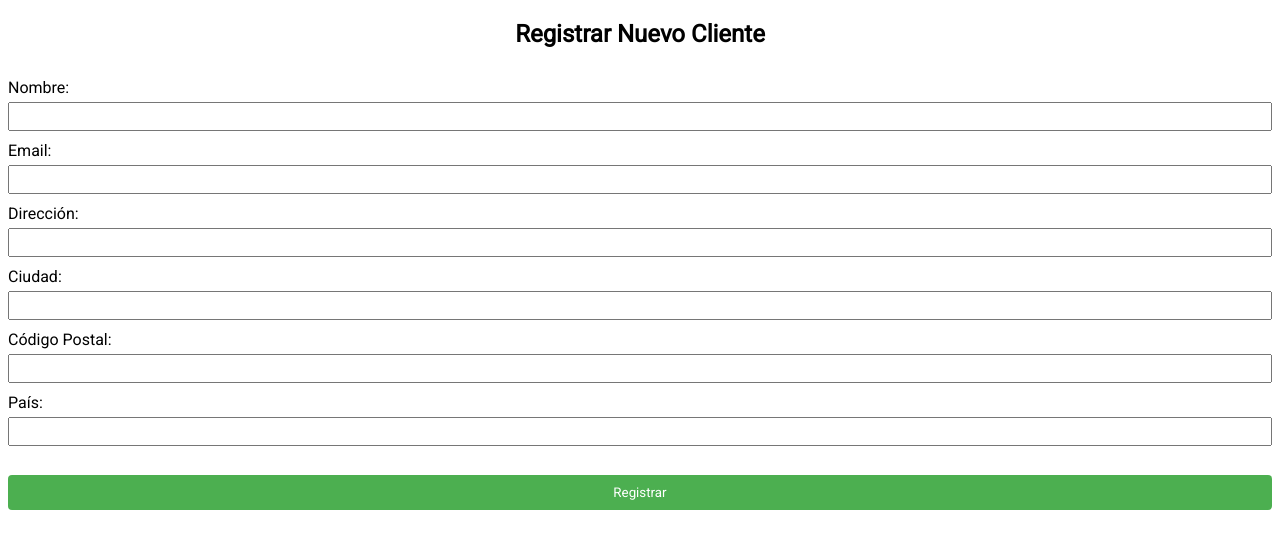
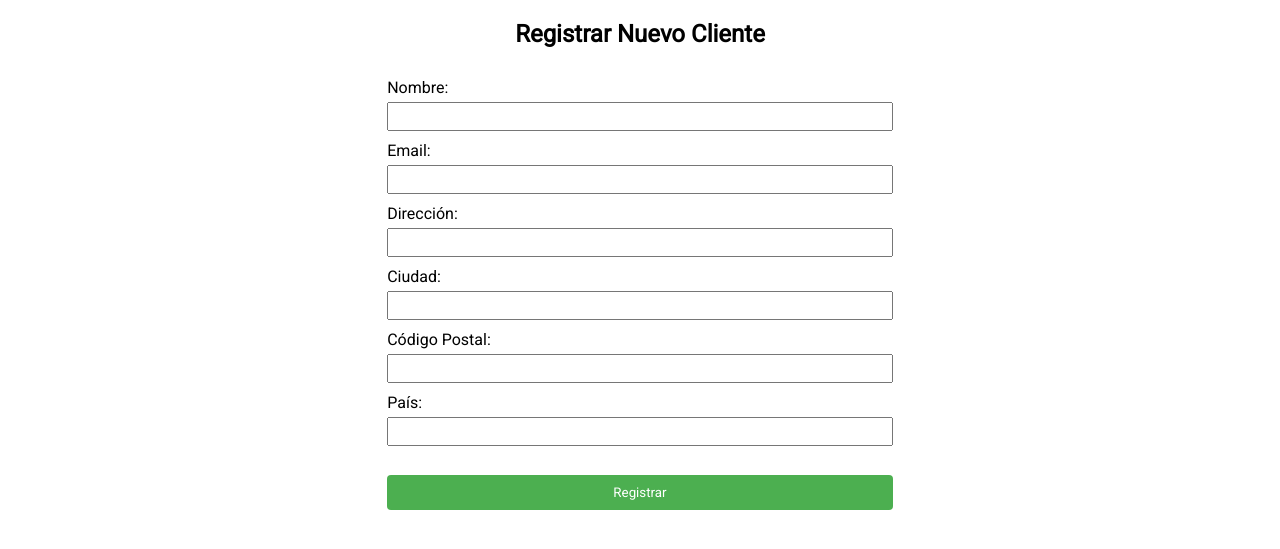
Before and after one commit to PieroD04/webapp, a Flask app: page /client in a window 1280 px wide. Shown: the part 146-695 px from the top of the page. Run offline with Flask 2, Linux system fonts and the light colour scheme; data that the repository does not hold is empty.

Commit message:
fix: changed tag in style file

```diff
--- a/static/client.css
+++ b/static/client.css
@@ -26,7 +26,7 @@ h2{
 }
 
 /* Apply styles to the form */
-#formClient{
+#clientForm{
     width: 40%;
     margin: 0 auto;
 }
```
